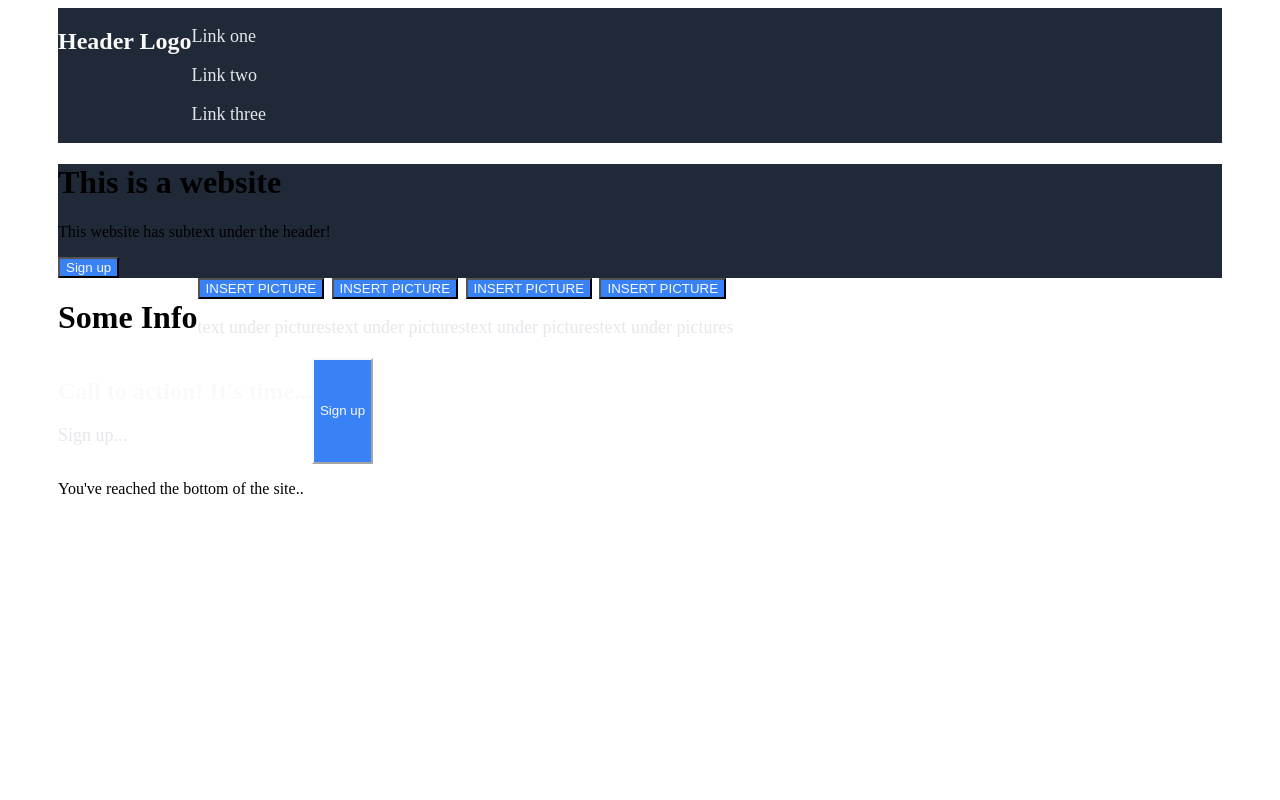
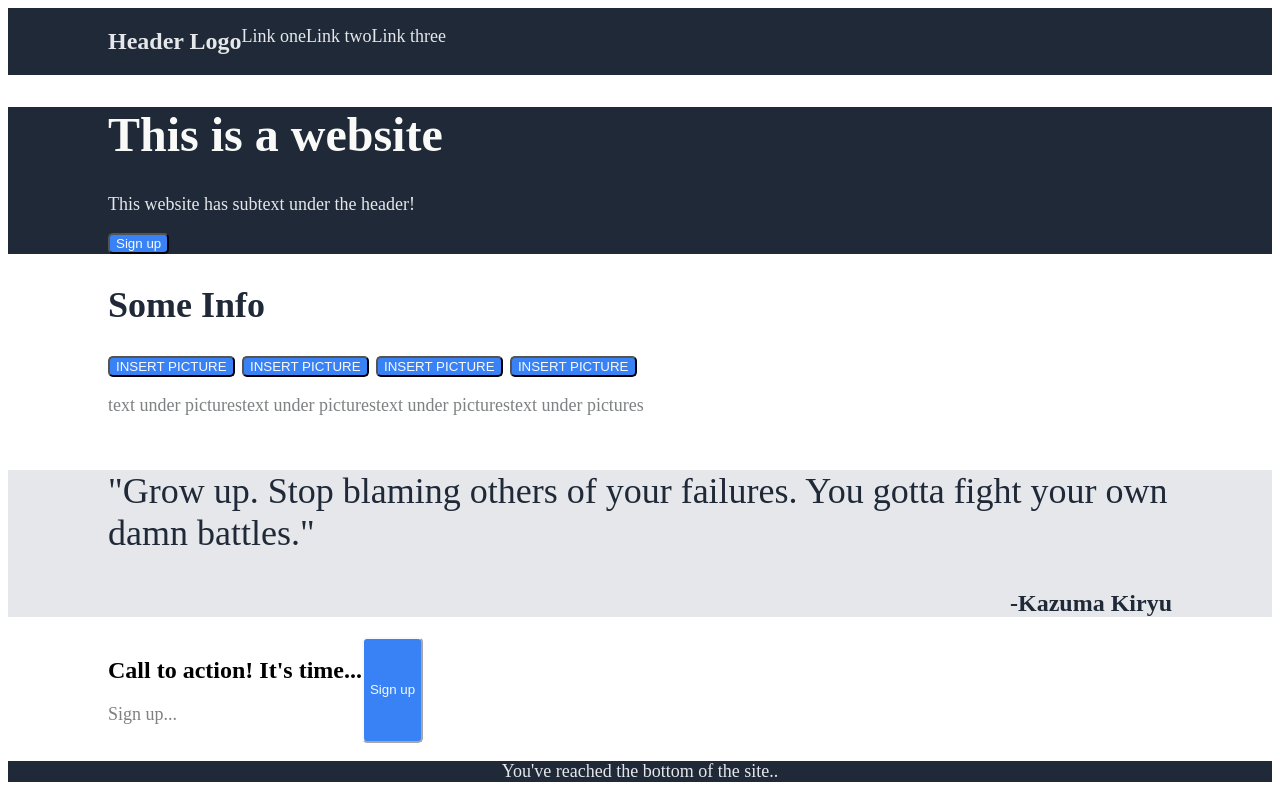
Before and after one commit to blueberrymilksoup/landing-page, a plain HTML site: page index.html in a window 1280 px wide. Drawn offline with Linux system fonts and the light colour scheme.

Commit message:
more work

```diff
--- a/index.html
+++ b/index.html
@@ -1,67 +1,78 @@
 <!DOCTYPE html>
 <html>
+
 <head>
     <title>Landing Page</title>
     <link rel="stylesheet" href="styles.css">
 </head>
+
 <body>
-        <div class="full">
-            <div class="bar flex">
-                <h2>Header Logo</h2>
-                <div class="links">
+    <div class="blue">
+        <div class="contents flex">
+            <h2 class="logo">Header Logo</h2>
+            <div class="links flex">
                 <p class="subtext">Link one</p>
                 <p class="subtext">Link two</p>
                 <p class="subtext">Link three</p>
             </div>
         </div>
-
-            <div class="top">
-                <h1>This is a website</h1>
-                <p>This website has subtext under the header!</p>
-                <button class = "button-one">Sign up</button>
     </div>
 
-            <div class = "site-body flex">
-                <h1>Some Info</h1>
+    <div class="top blue">
+        <div class="contents">
+            <h1>This is a website</h1>
+            <p class="subtext">This website has subtext under the header!</p>
+            <button class="button-one">Sign up</button>
+        </div>
+    </div>
+
+    <div class="site-body">
+        <h2 class="body-head contents">Some Info</h2>
+        <div class="flex contents">
             <div>
                 <button>INSERT PICTURE</button>
-                    <p class = "subtext">text under pictures</p>
+                <p class="dark-sub">text under pictures</p>
             </div>
 
             <div>
                 <button>INSERT PICTURE</button>
-                    <p class = "subtext">text under pictures</p>
+                <p class="dark-sub">text under pictures</p>
             </div>
 
             <div>
                 <button>INSERT PICTURE</button>
-                    <p class = "subtext">text under pictures</p>
+                <p class="dark-sub">text under pictures</p>
             </div>
 
             <div>
                 <button>INSERT PICTURE</button>
-                    <p class = "subtext">text under pictures</p>
+                <p class="dark-sub">text under pictures</p>
             </div>
         </div>
 
-            <div class = "quote">
+    </div>
 
+    <div class="quote">
+        <div class="contents">
+            <p>"Grow up. Stop blaming others of your failures. You gotta fight your own damn battles."</p>
+            <h2 class = "quoted">-Kazuma Kiryu</h2>
+        </div>
     </div>
 
     <div class="lower">
-                <div class="sign-up flex">
+        <div class="sign-up flex contents">
             <div class="sign-up-text">
                 <h2>Call to action! It's time...</h2>
-                        <p class="subtext">Sign up...</p>
+                <p class="dark-sub">Sign up...</p>
             </div>
             <button class="sign-up-two">Sign up</button>
         </div>
     </div>
 
-            <div class="bottom">
-                <p class="end">You've reached the bottom of the site..</p>
-            </div>
+    <div class="bottom blue">
+        <p class="end subtext middle">You've reached the bottom of the site..</p>
     </div>
 
 </body>
+
 </html>
--- a/styles.css
+++ b/styles.css
@@ -1,25 +1,34 @@
-.full {
+.contents {
     /* padding on both sides */
-    padding-left: 50px;
-    padding-right: 50px;
+    padding-left: 100px;
+    padding-right: 100px;
 }
 
 .flex {
     display: flex;
 }
 
-.bar {
+.blue {
     background-color: #1F2937;
 }
 
-h2 {
+.middle {
+    display: flex;
+    justify-content: center;
+}
+
+.logo {
     font-size: 24px;
+    color:#E5E7EB;
+}
+
+h1 {
+    font-size: 48px;
     color: #F9FAF8;
 }
 
+.link {
 
-.top {
-    background-color: #1F2937;
 }
 
 .subtext {
@@ -27,12 +36,36 @@ h2 {
     color: #E5E7EB;
 }
 
+.dark-sub {
+    color: #7e8082;
+    font-size: 18px;
+}
+
+.body-head{
+    color: #1F2937;
+    font-size: 36px;
+}
+
 button {
     background-color: #3882F6;
     color: #F9FAF8;
+    border-radius:5px;
+}
+
+.quote {
+    color: #1F2937;
+    background-color:#E5E7EB;
+    font-size: 36px;
+}
+
+.quoted {
+    color:#1F2937;
+    font-size: 24px;
+    display: flex;
+    justify-content: right;
 }
 
 .sign-up-two {
     border-color: #F9FAF8;
-    border-style:solid round;
+
 }
```
Lines whose indentation alone changed are shown as unchanged.
